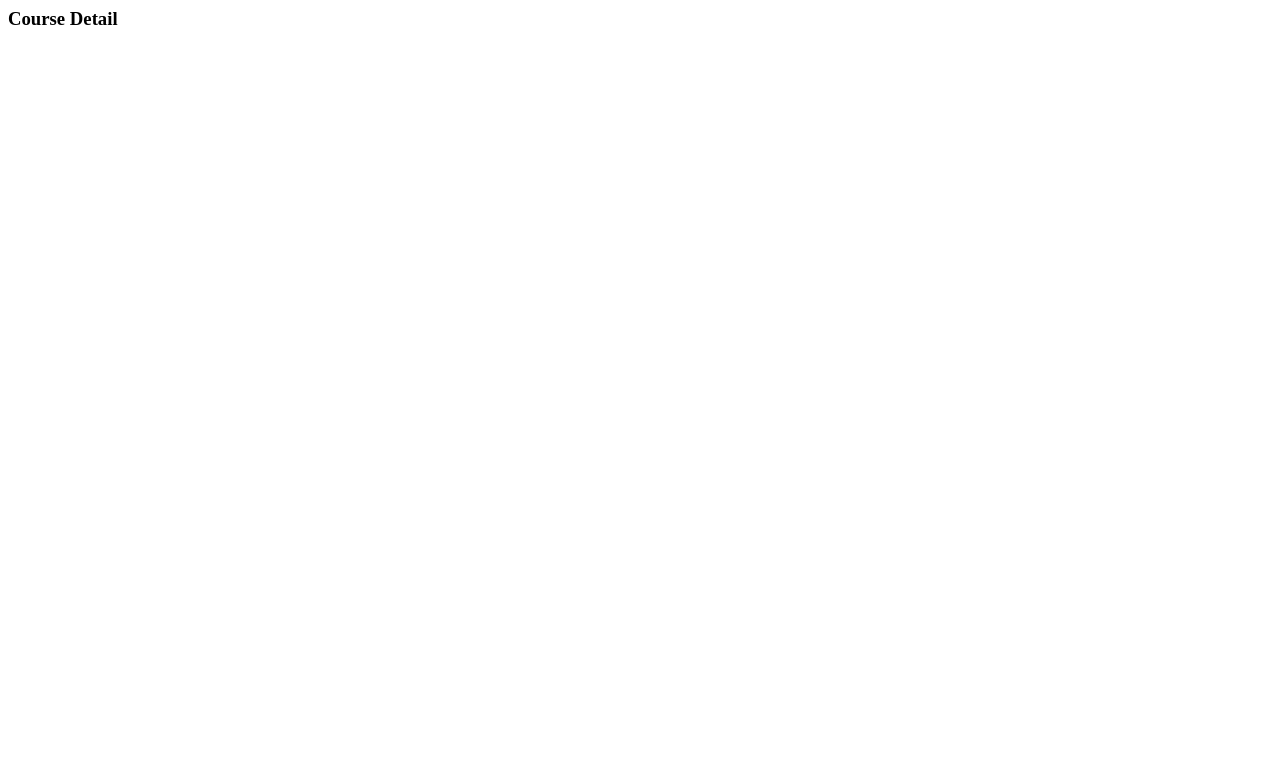
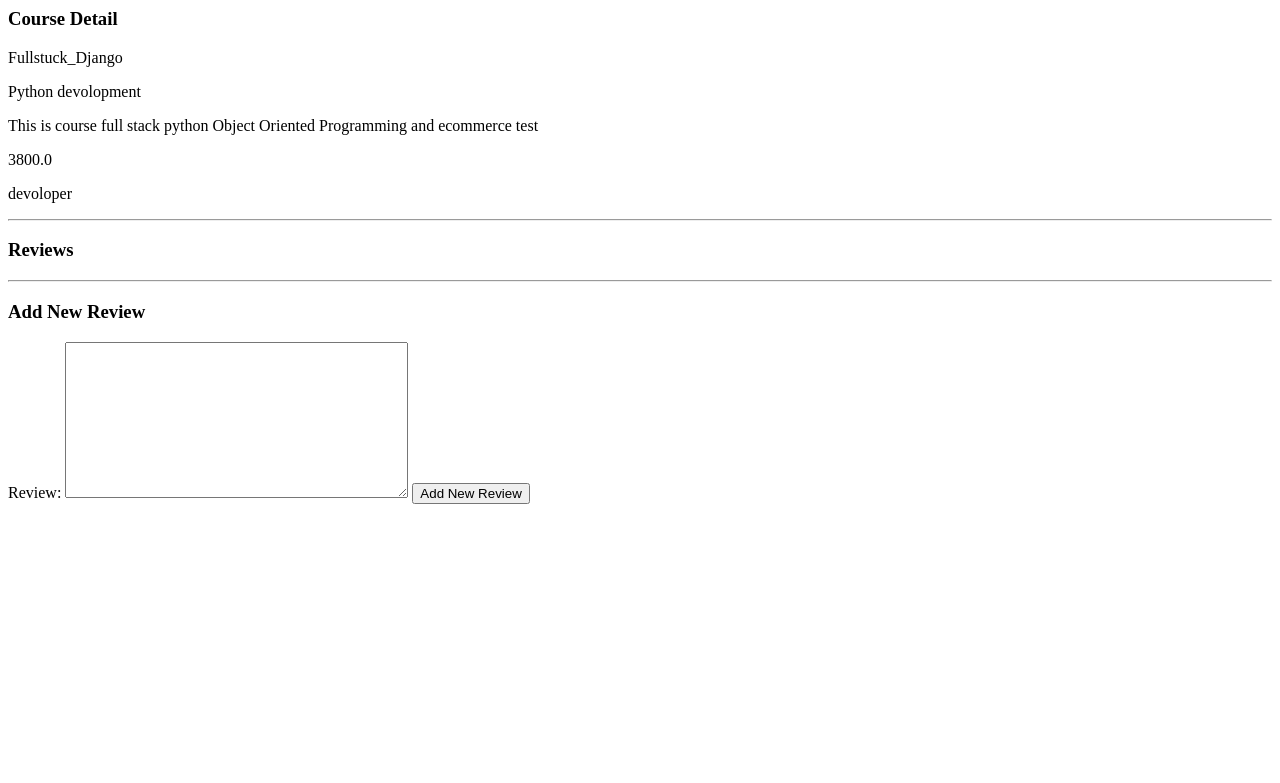
Before and after one commit to MuhmedWagdy/AmazonXD, a Django app: page /course/1 in a window 1280 px wide. Before the commit the part shown is almost empty. Shown: the top 783 px of the page. Run offline with Django 4.2, Linux system fonts and the light colour scheme; data comes from the database, SQL or seed files in the repository.

Commit message:
add create review form in forms

```diff
--- a/Course/forms.py
+++ b/Course/forms.py
@@ -9,3 +9,14 @@ class CourseForm(forms.ModelForm):
         model= Course
         fields = '__all__'
         # exclude = ('user',)
+
+
+
+
+class ReviewForm(forms.ModelForm):
+
+    class Meta:
+
+         model= Reviews
+
+         fields = ['review']
--- a/Course/models.py
+++ b/Course/models.py
@@ -26,6 +26,9 @@ class Course(models.Model):
     def __str__(self):
         return  f'{self.name}'
 
+
+
+
 class Reviews(models.Model):
     # User maybe comment review  Use SET_NULL
     user = models.ForeignKey(User, related_name='user_review', on_delete=models.SET_NULL, null=True,blank=True)
--- a/Course/templates/Course/course_detail.html
+++ b/Course/templates/Course/course_detail.html
@@ -7,3 +7,19 @@
 </p>{{data.discription}}</p>
 </p>{{data.price}}</p>
 </p>{{data.category}}</p>
+
+
+<hr/>
+<h3>Reviews</h3>
+<hr/>
+<h3>Add New Review</h3>
+
+
+<form method="post">
+
+
+    {{form}}
+
+    <input type="submit" value = "Add New Review">
+
+</form>
--- a/Course/views.py
+++ b/Course/views.py
@@ -3,8 +3,17 @@ from django.shortcuts import render ,redirect
 # Create your views here.
 
 from .models import Course,Reviews
-from .forms import CourseForm
+from .forms import CourseForm,ReviewForm
 from django.views.generic import ListView,DetailView,CreateView,UpdateView,DeleteView
+
+
+
+# def review_detail(request,pk):
+#     data = Reviews.objects.get(id=pk)
+
+#     form = ReviewForm()
+#     return render(request,'Course/reviews_course.html',{'data':data,'form':form})
+
 
 
 #function based views
@@ -19,9 +28,10 @@ class CourseList(ListView):
 
 # ==============================================================================================================================================================================
 #function based views
-def course_detail(request,course_id):
-    data = Course.objects.get(id=course_id)
-    return render(request,'Course/course_detail.html',{'data':data})
+def course_detail(request,pk):
+    data = Course.objects.get(id=pk)
+    form = ReviewForm()
+    return render(request,'Course/course_detail.html',{'data':data,'form':form})
 
 
 #class bassed views
@@ -81,7 +91,6 @@ class Course_Update(UpdateView):
     template_name='Course/Course_update.html'
 
 
-
 #------------------------------------------------------------------------------------------------------------------------------------------------------------------------------------
 
 def delete_course(request,course_id):
@@ -93,6 +102,9 @@ def delete_course(request,course_id):
 
 
 
+
+
+
 class DeleteCourse(DeleteView):
     model =  Course
     success_url='/course'
--- a/project/urls.py
+++ b/project/urls.py
@@ -23,11 +23,13 @@ from Course.views import all_course,course_detail,course_review,course_new,edit_
 urlpatterns = [
     path('admin/', admin.site.urls),
     # path('course/', all_course),
-    # path('course/<int:course_id>', course_detail),
+    path('course/<int:pk>', course_detail),
     path('reviews/',course_review),
+    # path('reviews/<int:pk>',review_detail),
     # path('course/new',course_new),
     # path('course/<int:course_id>/edit',edit_course),
     # path('course/<int:course_id>/delete',delete_course),
+
 
 
     #CLASS BASED VIEWS
```
Also changed, not shown: Course/admin.py (line endings or trailing spaces).
